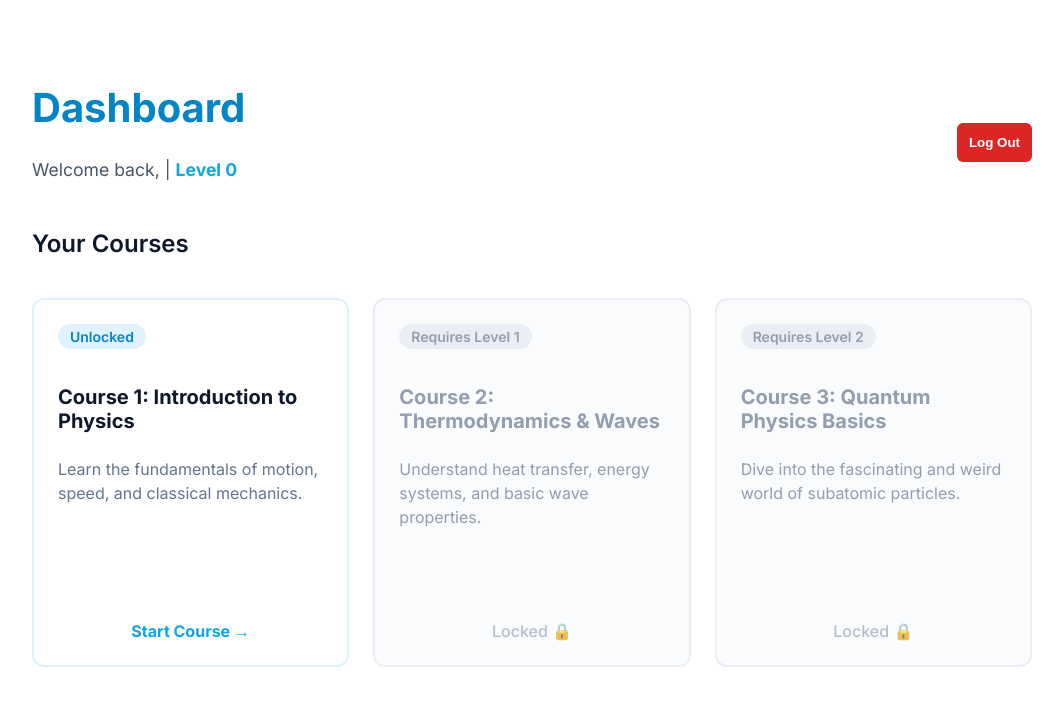
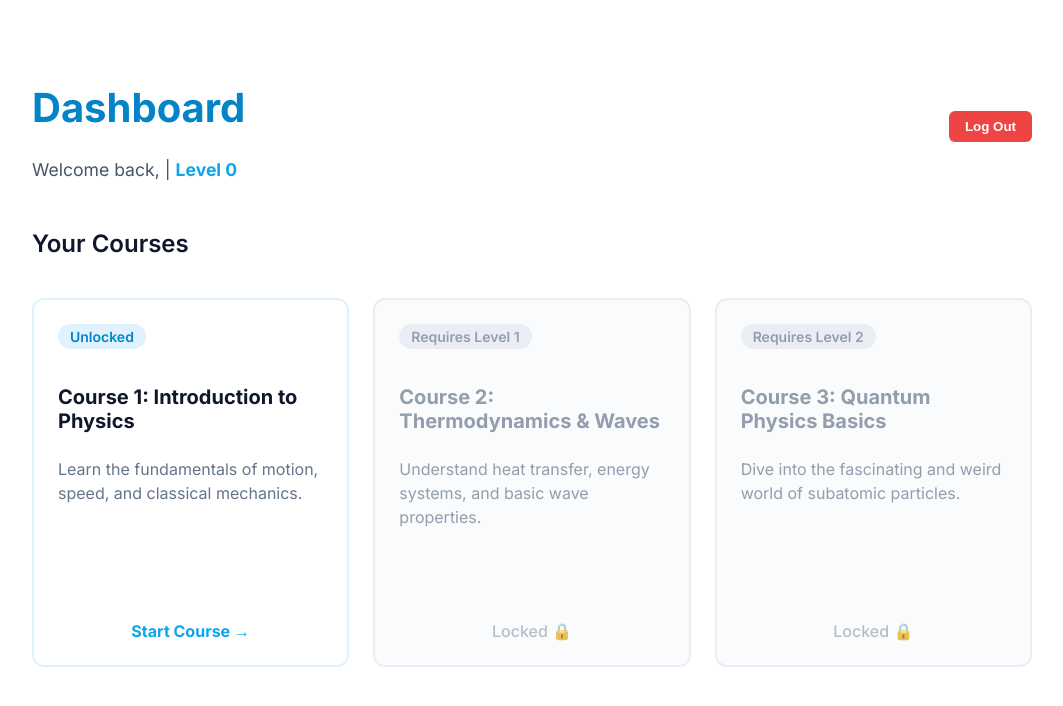
Before and after one commit to InfectiousAlpha/PhysicsWithIsmail, a Next.js app: page / in a window 1280 px wide. Shown: the top 706 px of the page, without its empty margins (108-1171 px from the left). Built offline with nearby package versions, Linux system fonts and the light colour scheme; no server answers.

Commit message:
Update LogoutButton.jsx
Minor layout fix for the new header

```diff
--- a/app/components/LogoutButton.jsx
+++ b/app/components/LogoutButton.jsx
@@ -7,7 +7,7 @@ export default function LogoutButton() {
     <button
       onClick={() => signOut({ callbackUrl: '/login' })}
       className="submit-btn"
-      style={{marginTop: '2rem', backgroundColor: '#dc2626'}}
+      style={{ backgroundColor: '#ef4444', width: 'auto', padding: '0.5rem 1rem' }}
     >
       Log Out
     </button>
```
